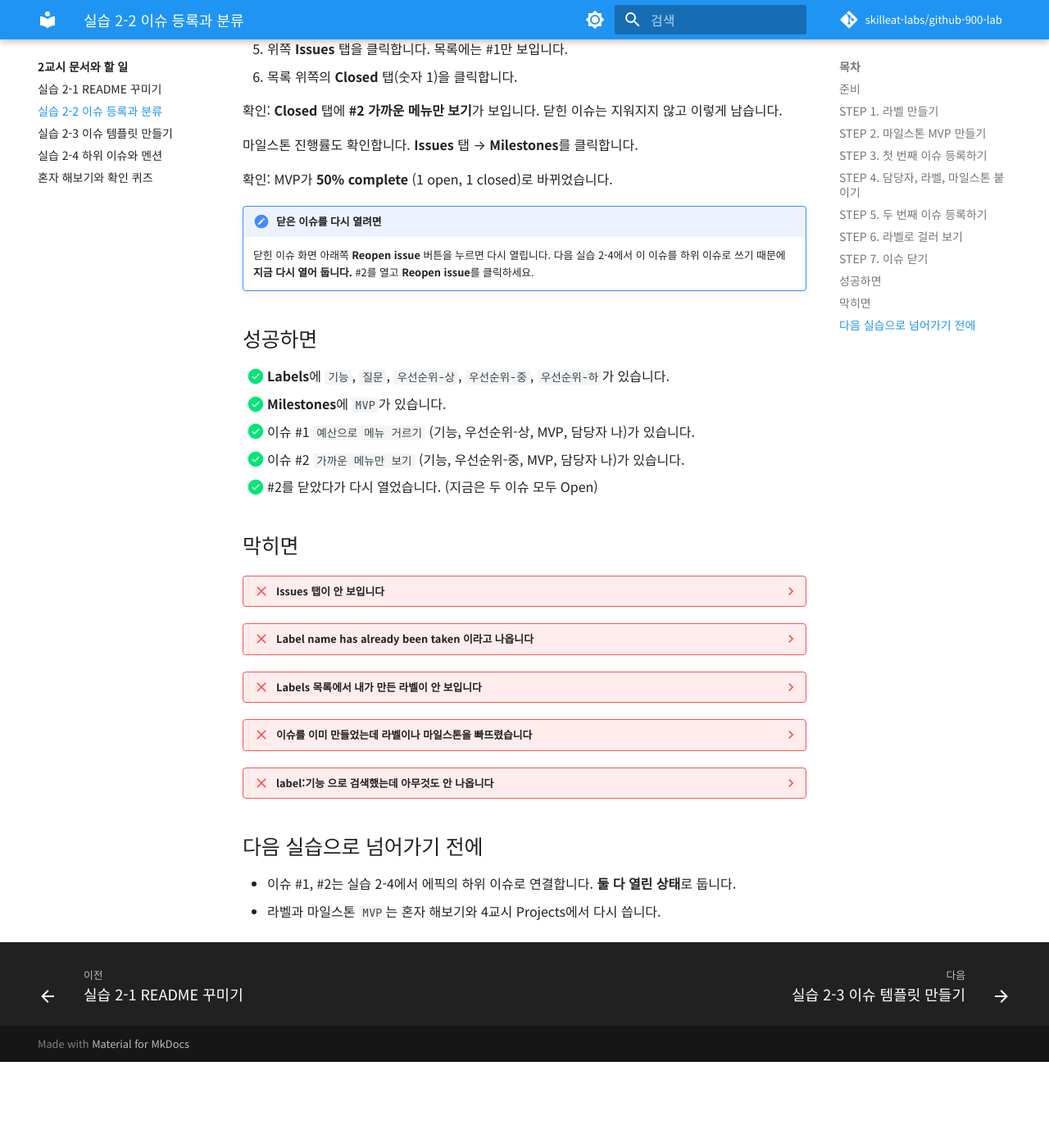
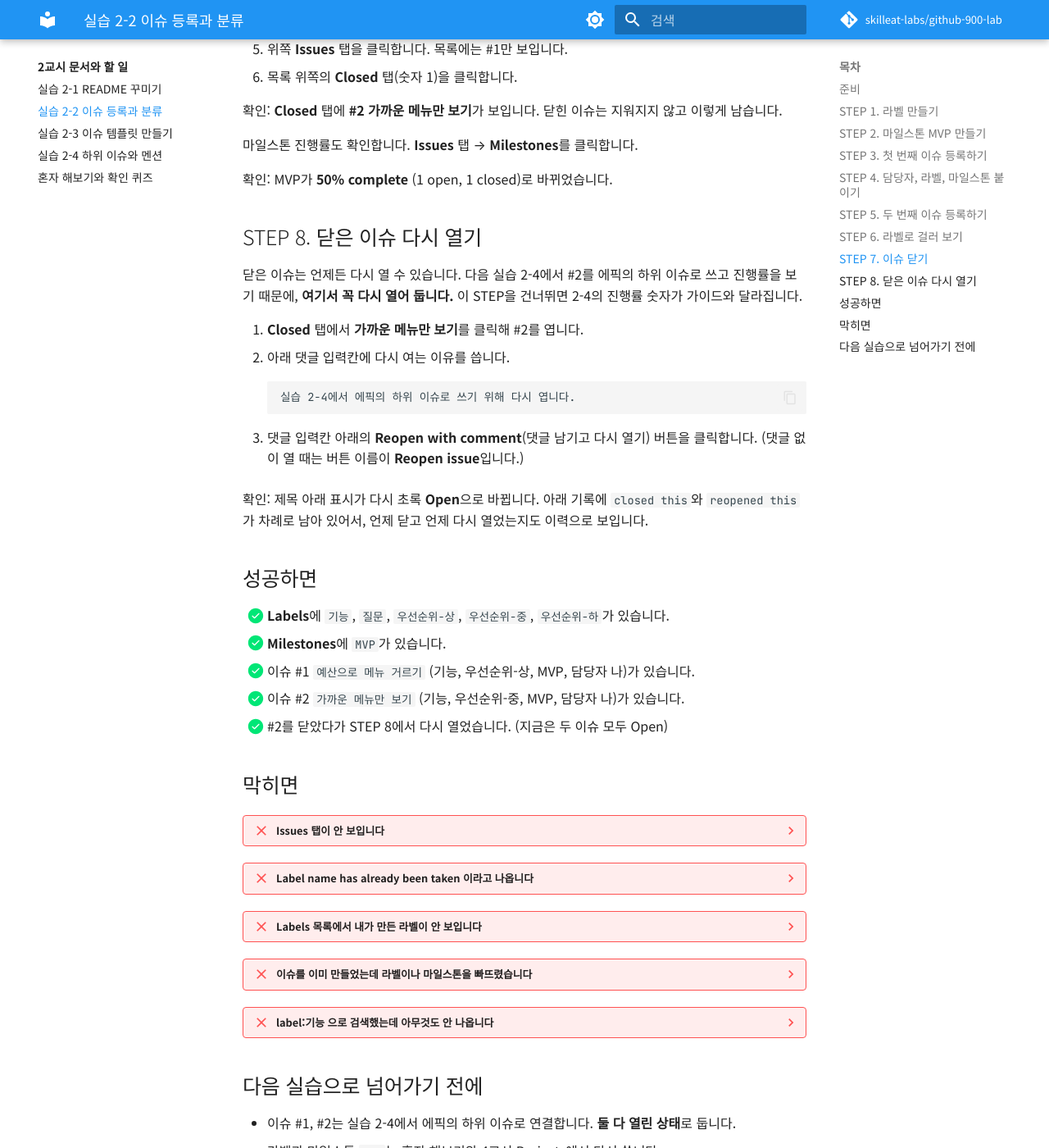
Before and after one commit to hyongsu/github-900-lab, an MkDocs documentation site: the page built from docs/class2/lab-2.md, in a window 1280 px wide and 1400 px high, scrolled down 5935 px. Shown: the whole window at 82% size. Built offline with MkDocs 1.6.1 and Material for MkDocs 9.7.7, drawn with Linux system fonts in a browser that asks for light colours; comment, search, counter and statistics services are not loaded; before the commit the page ends 7230 px from its top, so only the background shows below that.

Commit message:
2-2 STEP 8 다시 열기를 독립 단계로, 2-4에 1 of 2일 때 안내 추가
Co-Authored-By: Claude Opus 5.5 <noreply@anthropic.com>

````diff
--- a/docs/class2/lab-2.md
+++ b/docs/class2/lab-2.md
@@ -229,8 +229,20 @@ STEP 3~4를 반복해 두 번째 이슈를 등록합니다.
 
 확인: MVP가 **50% complete** (1 open, 1 closed)로 바뀌었습니다.
 
-!!! note "닫은 이슈를 다시 열려면"
-    닫힌 이슈 화면 아래쪽 **Reopen issue** 버튼을 누르면 다시 열립니다. 다음 실습 2-4에서 이 이슈를 하위 이슈로 쓰기 때문에 **지금 다시 열어 둡니다.** #2를 열고 **Reopen issue**를 클릭하세요.
+## STEP 8. 닫은 이슈 다시 열기
+
+닫은 이슈는 언제든 다시 열 수 있습니다. 다음 실습 2-4에서 \#2를 에픽의 하위 이슈로 쓰고 진행률을 보기 때문에, **여기서 꼭 다시 열어 둡니다.** 이 STEP을 건너뛰면 2-4의 진행률 숫자가 가이드와 달라집니다.
+
+1. **Closed** 탭에서 **가까운 메뉴만 보기**를 클릭해 \#2를 엽니다.
+2. 아래 댓글 입력칸에 다시 여는 이유를 씁니다.
+
+    ```text
+    실습 2-4에서 에픽의 하위 이슈로 쓰기 위해 다시 엽니다.
+    ```
+
+3. 댓글 입력칸 아래의 **Reopen with comment**(댓글 남기고 다시 열기) 버튼을 클릭합니다. (댓글 없이 열 때는 버튼 이름이 **Reopen issue**입니다.)
+
+확인: 제목 아래 표시가 다시 초록 **Open**으로 바뀝니다. 아래 기록에 `closed this`와 `reopened this`가 차례로 남아 있어서, 언제 닫고 언제 다시 열었는지도 이력으로 보입니다.
 
 ## 성공하면
 
@@ -238,7 +250,7 @@ STEP 3~4를 반복해 두 번째 이슈를 등록합니다.
 - [x] **Milestones**에 `MVP`가 있습니다.
 - [x] 이슈 #1 `예산으로 메뉴 거르기` (기능, 우선순위-상, MVP, 담당자 나)가 있습니다.
 - [x] 이슈 #2 `가까운 메뉴만 보기` (기능, 우선순위-중, MVP, 담당자 나)가 있습니다.
-- [x] #2를 닫았다가 다시 열었습니다. (지금은 두 이슈 모두 Open)
+- [x] #2를 닫았다가 STEP 8에서 다시 열었습니다. (지금은 두 이슈 모두 Open)
 
 ## 막히면
 
````
Also changed, not shown: docs/class2/lab-4.md (+3 -0 lines).
